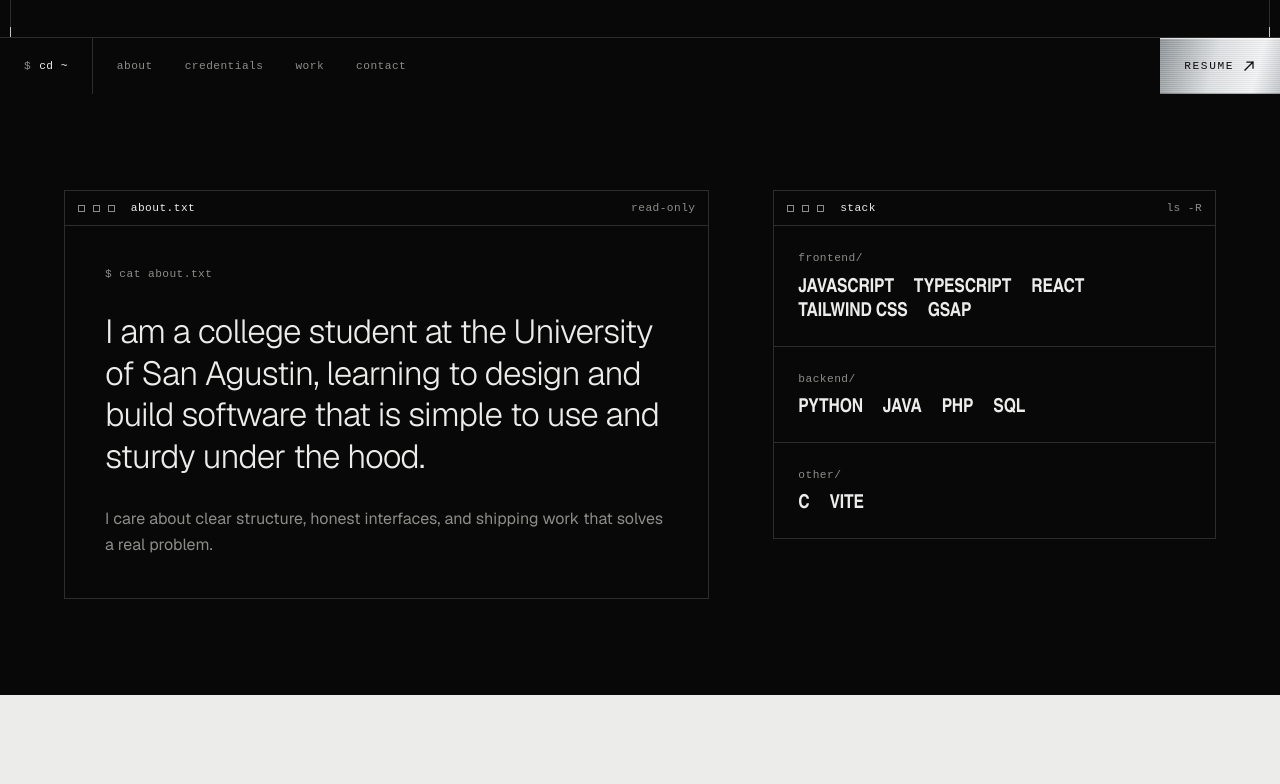
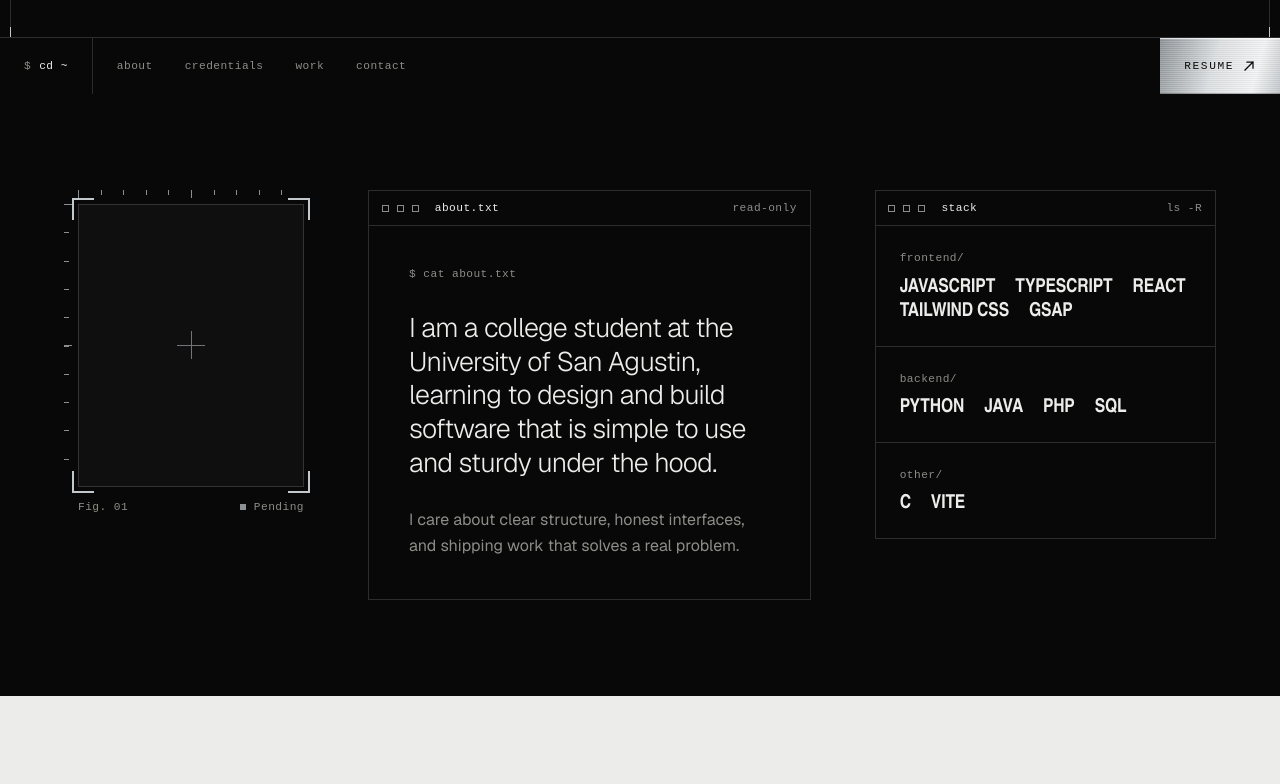
Before and after one commit to DeghneG/Sonza-DigitalPortfolio, a React (Vite) app: page / in a window 1280 px wide. Shown: the part 706-1490 px from the top of the page. Built offline with nearby package versions, Linux system fonts and the light colour scheme; a web font is replaced by a local one.

Commit message:
Add portrait frame placeholder to About and Contact
Co-Authored-By: Claude Sonnet 5.5 <noreply@anthropic.com>

```diff
--- a/src/components/About.tsx
+++ b/src/components/About.tsx
@@ -1,21 +1,23 @@
 import { about } from '../content/site'
 import Win from './Win'
+import PhotoFrame from './PhotoFrame'
 
 export default function About() {
   return (
     <section id="about" className="scroll-mt-4 py-16 sm:py-24">
       <div className="wrap grid gap-10 lg:grid-cols-12 lg:gap-16">
-        <div data-reveal className="lg:col-span-7">
+        <div data-reveal className="w-[min(70vw,17rem)] lg:col-span-3 lg:w-full"><PhotoFrame /></div>
+        <div data-reveal className="lg:col-span-5">
           <Win title="about.txt" right="read-only">
             <div className="space-y-7 p-6 sm:p-10">
               <p className="f-mono prompt dim">cat about.txt</p>
-              <p className="text-[clamp(1.4rem,2.6vw,2.15rem)] font-light leading-[1.25] tracking-tight">{about.bio[0]}</p>
+              <p className="text-[clamp(1.3rem,2.1vw,1.8rem)] font-light leading-[1.25] tracking-tight">{about.bio[0]}</p>
               <p className="max-w-[60ch] leading-relaxed text-mute">{about.bio[1]}</p>
             </div>
           </Win>
         </div>
 
-        <div className="lg:col-span-5">
+        <div className="lg:col-span-4">
           <div data-reveal>
             <Win title="stack" right="ls -R">
               {about.stack.map((g, i) => (
--- /dev/null
+++ b/src/components/PhotoFrame.tsx
@@ -0,0 +1,35 @@
+import { site } from '../content/site'
+
+/**
+ * Portrait frame, drawn like a measured plate: silver corner brackets set off the edge,
+ * ruler ticks along the top and left, a registration cross in the centre and a caption strip.
+ * Blank until `site.photo` is set; then the image fills the frame.
+ */
+export default function PhotoFrame({ className = '' }: { className?: string }) {
+  return (
+    <figure className={`photo-frame ${className}`} aria-label={site.photo ? 'Portrait of John Khyne E. Sonza' : 'Portrait placeholder'}>
+      <div className="photo-ruler photo-ruler--x" aria-hidden />
+      <div className="photo-ruler photo-ruler--y" aria-hidden />
+
+      <div className="photo-plate">
+        {site.photo ? (
+          <img src={site.photo} alt="John Khyne E. Sonza" className="h-full w-full object-cover grayscale" />
+        ) : (
+          <span className="photo-cross" aria-hidden />
+        )}
+        <i className="photo-corner photo-corner--tl" aria-hidden />
+        <i className="photo-corner photo-corner--tr" aria-hidden />
+        <i className="photo-corner photo-corner--bl" aria-hidden />
+        <i className="photo-corner photo-corner--br" aria-hidden />
+      </div>
+
+      <figcaption className="f-mono mt-3 flex items-center justify-between gap-2 whitespace-nowrap dim">
+        <span>Fig. 01</span>
+        <span className="flex items-center gap-2">
+          {!site.photo && <span className="head-pulse block h-1.5 w-1.5 bg-silver" aria-hidden />}
+          {site.photo ? '4:5' : 'Pending'}
+        </span>
+      </figcaption>
+    </figure>
+  )
+}
--- a/src/content/site.ts
+++ b/src/content/site.ts
@@ -23,6 +23,8 @@ export const site = {
   email: 'Jksonza@usa.edu.ph',
   github: 'https://github.com/',
   resume: '/resume.pdf',
+  /** Portrait for the hero frame. Drop the file in /public and set e.g. '/portrait.jpg'. Empty = blank frame. */
+  photo: '',
 }
 
 export const nav = [
--- a/src/index.css
+++ b/src/index.css
@@ -189,3 +189,38 @@ a, button { cursor: pointer; }
   transition: background-position 0.9s cubic-bezier(0.16, 1, 0.3, 1);
 }
 .silver:hover, .silver:focus-visible { background-position: 0 0, 100% 0; }
+
+/* ── portrait frame: a measured plate ── */
+.photo-frame { position: relative; margin: 0; padding: 14px 0 0 14px; width: 100%; }
+.photo-plate {
+  position: relative;
+  aspect-ratio: 4 / 5;
+  background: var(--color-ink-2, #0f0f0f);
+  border: 1px solid var(--color-hair);
+  display: grid; place-items: center;
+}
+/* silver brackets sit proud of the edge */
+.photo-corner { position: absolute; width: 22px; height: 22px; border: 0 solid var(--color-silver); }
+.photo-corner--tl { top: -7px; left: -7px; border-top-width: 2px; border-left-width: 2px; }
+.photo-corner--tr { top: -7px; right: -7px; border-top-width: 2px; border-right-width: 2px; }
+.photo-corner--bl { bottom: -7px; left: -7px; border-bottom-width: 2px; border-left-width: 2px; }
+.photo-corner--br { bottom: -7px; right: -7px; border-bottom-width: 2px; border-right-width: 2px; }
+/* ruler ticks: minor every 10%, drawn outside the top and left edges */
+.photo-ruler { position: absolute; pointer-events: none; opacity: 0.7; }
+.photo-ruler--x {
+  top: 0; left: 14px; right: 0; height: 8px;
+  background:
+    repeating-linear-gradient(90deg, var(--color-silver) 0 1px, transparent 1px 10%) top / 100% 5px no-repeat,
+    repeating-linear-gradient(90deg, var(--color-silver) 0 1px, transparent 1px 50%) top / 100% 9px no-repeat;
+}
+.photo-ruler--y {
+  left: 0; top: 14px; bottom: 28px; width: 8px;
+  background:
+    repeating-linear-gradient(180deg, var(--color-silver) 0 1px, transparent 1px 10%) left / 5px 100% no-repeat,
+    repeating-linear-gradient(180deg, var(--color-silver) 0 1px, transparent 1px 50%) left / 9px 100% no-repeat;
+}
+/* registration cross */
+.photo-cross { position: relative; width: 28px; height: 28px; opacity: 0.55; }
+.photo-cross::before, .photo-cross::after { content: ""; position: absolute; background: var(--color-silver); }
+.photo-cross::before { left: 50%; top: 0; bottom: 0; width: 1px; }
+.photo-cross::after { top: 50%; left: 0; right: 0; height: 1px; }
--- a/src/pages/Contact.tsx
+++ b/src/pages/Contact.tsx
@@ -3,6 +3,7 @@ import { contact, site } from '../content/site'
 import { useReveal } from '../hooks/useReveal'
 import Arrow from '../components/Arrow'
 import Win from '../components/Win'
+import PhotoFrame from '../components/PhotoFrame'
 
 export default function Contact() {
   const ref = useReveal<HTMLElement>({ start: 'top 100%' })
@@ -21,10 +22,17 @@ export default function Contact() {
   return (
     <main ref={ref} className="flex min-h-svh flex-col justify-center py-28">
       <div className="wrap">
-        <h1 data-reveal className="f-display text-[clamp(2.3rem,8.4vw,8rem)]">
-          {contact.heading}
-        </h1>
-        <p data-reveal className="mt-6 max-w-[42ch] text-lg text-mute">{contact.lead}</p>
+        <div className="grid items-end gap-10 lg:grid-cols-12">
+          <div className="lg:col-span-8">
+          <h1 data-reveal className="f-display text-[clamp(2.3rem,8.4vw,8rem)]">
+            {contact.heading}
+          </h1>
+          <p data-reveal className="mt-6 max-w-[42ch] text-lg text-mute">{contact.lead}</p>
+          </div>
+          <div data-reveal className="w-[min(60vw,15rem)] lg:col-span-3 lg:col-start-10 lg:w-full">
+            <PhotoFrame />
+          </div>
+        </div>
 
         <div data-reveal className="mt-14">
           <Win title="mail" right="smtp">
```
